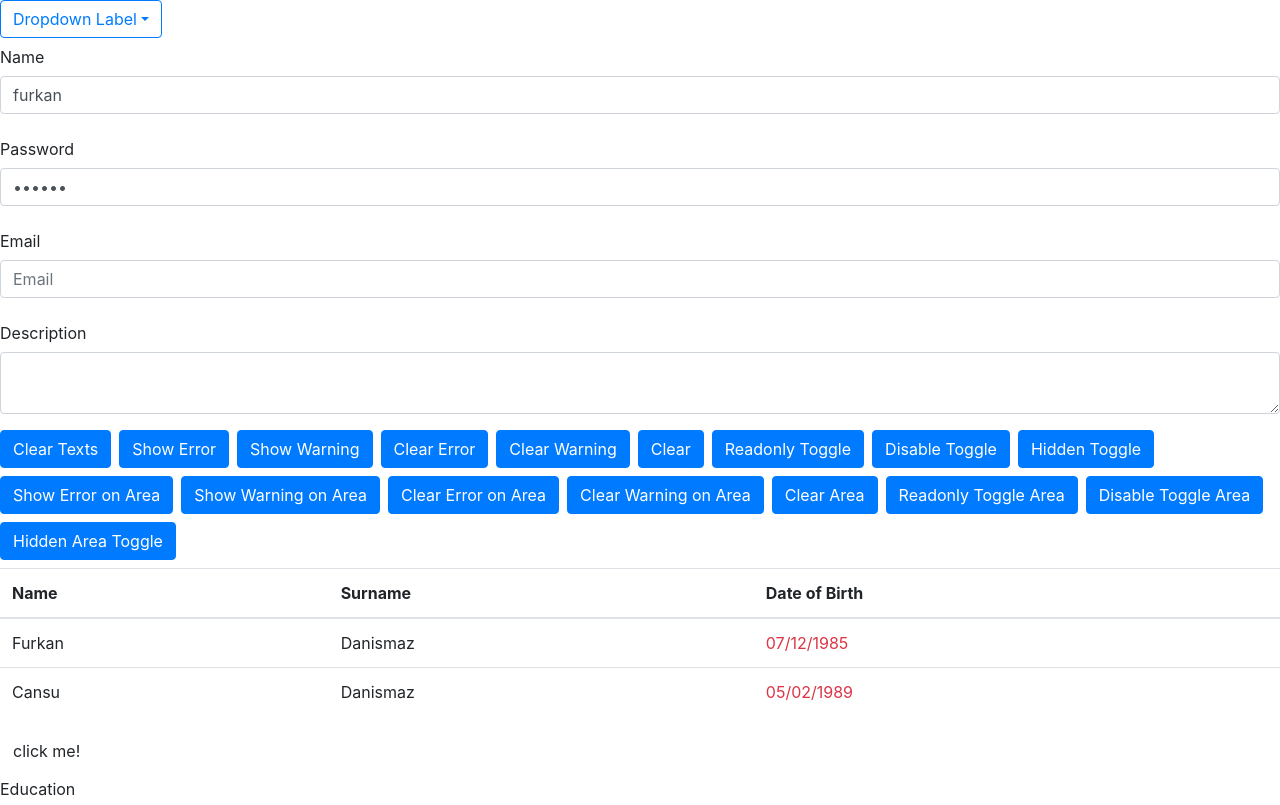
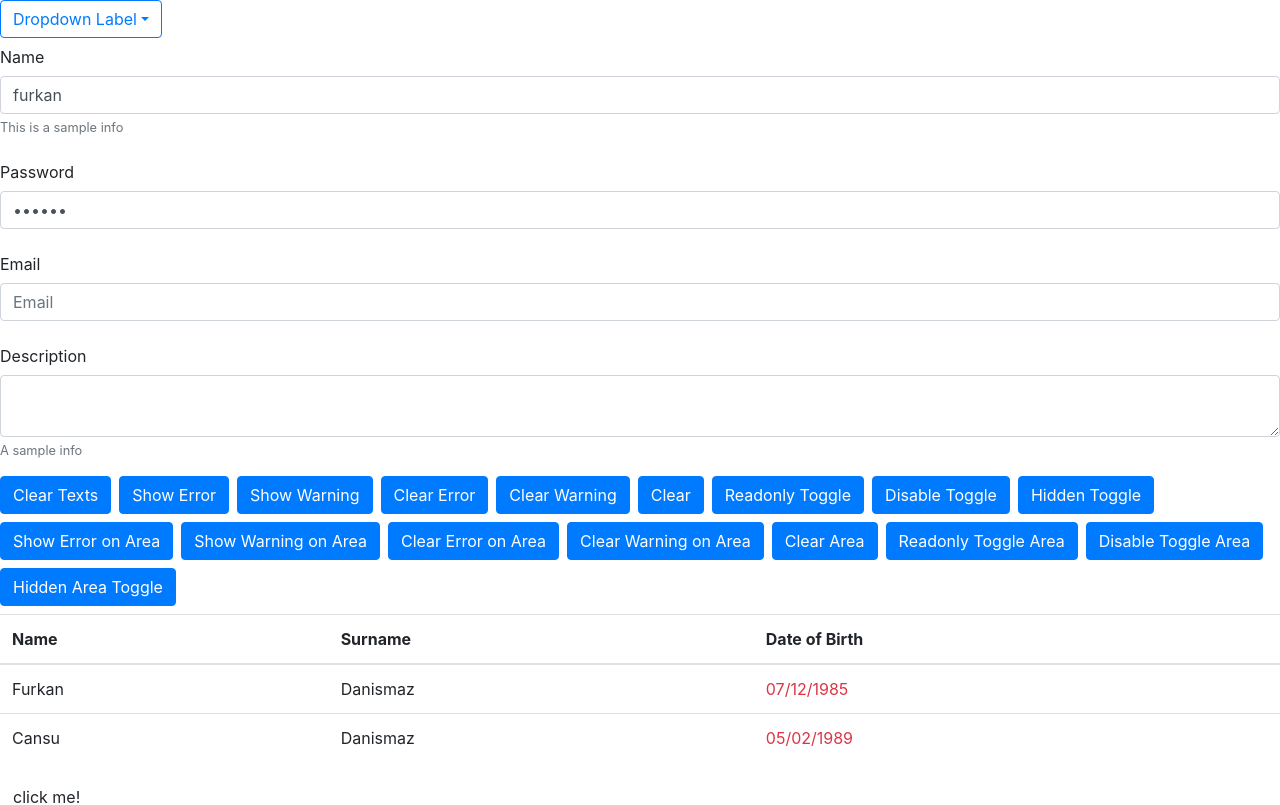
Before and after one commit to fdanismaz/solidground-angular-infra, an Angular app: page / in a window 1280 px wide. Shown: the top 805 px of the page. Built offline with nearby package versions, Linux system fonts and the light colour scheme.

Commit message:
TextArea and TextBox imporved with info text and form-control-danger

```diff
--- a/package.json
+++ b/package.json
@@ -1,6 +1,6 @@
 {
   "name": "f-infra",
-  "version": "0.2.6",
+  "version": "0.2.7",
   "author": "fdanismaz",
   "scripts": {
     "ng": "ng",
--- a/src/app/app.component.html
+++ b/src/app/app.component.html
@@ -2,13 +2,14 @@
             [items]="dropdownItems" (onDropdownItemSelected)="onDropdownItemSelected($event)"></f-dropdown>
 
 <f-textbox #txtName [id]="'name'" [label]="'Name'" [name]="'name'" [text]="'furkan'" [type]="TextBoxType.Text"
-           (onTextChanged)="onTextChanged($event)"></f-textbox>
+           (onTextChanged)="onTextChanged($event)" [info]="'This is a sample info'" ></f-textbox>
 <f-textbox [id]="'pass'" [label]="'Password'" [name]="'pass'" [text]="'123456'" [type]="TextBoxType.Password"
            (onTextChanged)="onTextChanged($event)"></f-textbox>
 <f-textbox [id]="'email'" [label]="'Email'" [name]="'email'" [placeholder]="'Email'" [text]="''" [type]="TextBoxType.Email"
            (onTextChanged)="onTextChanged($event)"></f-textbox>
 
-<f-textarea #txtDescr [id]="'desc'" [label]="'Description'" (onTextChanged)="onTextAreaTextChanged($event)" ></f-textarea>
+<f-textarea #txtDescr [id]="'desc'" [label]="'Description'" (onTextChanged)="onTextAreaTextChanged($event)"
+            [info]="'A sample info'"></f-textarea>
 
 <button class="btn btn-primary mb-2 mr-2" (click)="onClearTextsClicked()">Clear Texts</button>
 <button class="btn btn-primary mb-2 mr-2" (click)="onShowErrorClicked()">Show Error</button>
--- a/src/app/modules/fcore/textarea/textarea.component.html
+++ b/src/app/modules/fcore/textarea/textarea.component.html
@@ -1,9 +1,10 @@
-<div class="form-group {{errorCssClass}}" [hidden]="hidden">
+<div class="form-group {{cssClass}}" [hidden]="hidden">
   <label class="col-form-label" id="{{name}}" for="{{name}}">{{label}}</label>
   <textarea id="{{id}}" name="{{name}}" rows="{{rows}}" [readonly]="readonly" [disabled]="disabled"
-         placeholder="{{placeholder}}" class="form-control"
+         placeholder="{{placeholder}}" class="form-control {{inputCssClass}}"
          (change)="textChanged($event)" value="{{text}}">
   </textarea>
   <small *ngIf="hasError" class="form-text text-danger">{{errorMessage}}</small>
   <small *ngIf="hasWarning" class="form-text text-warning">{{warningMessage}}</small>
+  <small *ngIf="hasInfo" class="form-text text-muted">{{info}}</small>
 </div>
--- a/src/app/modules/fcore/textarea/textarea.component.ts
+++ b/src/app/modules/fcore/textarea/textarea.component.ts
@@ -23,6 +23,7 @@
   rows: number = 2; // default value
 
   private _text: string;
+  private _info: string;
   private _hasError: boolean = false;
   private _hasWarning: boolean = false;
   private _errorMessage: string;
@@ -44,15 +45,34 @@
     this.onTextChanged.emit(event.target.value);
   }
 
-  get errorCssClass(): string {
+  get cssClass(): string {
     if (this._hasError) {
       return 'has-danger';
+    } else if (this._hasWarning) {
+      return 'has-warning';
+    }
+    return '';
+  }
+
+  get inputCssClass(): string {
+    if (this._hasError) {
+      return 'form-control-danger';
+    } else if (this._hasWarning) {
+      return 'form-control-warning';
     }
     return '';
   }
 
   get text(): string {
     return this._text;
+  }
+
+  get info(): string {
+    return this._info;
+  }
+
+  get hasInfo() : boolean {
+    return this._info != null && this._info !== '';
   }
 
   get errorMessage(): string {
@@ -100,6 +120,11 @@
     this._text = value;
   }
 
+  @Input()
+  set info(value: string) {
+    this._info = value;
+  }
+
   clear() {
     this._text = '';
     this.clearError();
--- a/src/app/modules/fcore/textbox/textbox.component.html
+++ b/src/app/modules/fcore/textbox/textbox.component.html
@@ -1,8 +1,9 @@
-<div class="form-group {{errorCssClass}}" [hidden]="hidden">
+<div class="form-group {{cssClass}}" [hidden]="hidden">
   <label class="col-form-label" id="{{name}}" for="{{name}}">{{label}}</label>
   <input id="{{id}}" name="{{name}}" [readonly]="readonly" [disabled]="disabled"
-         placeholder="{{placeholder}}" type="{{textBoxType}}" class="form-control"
+         placeholder="{{placeholder}}" type="{{textBoxType}}" class="form-control {{inputCssClass}}"
          (change)="textChanged($event)" value="{{text}}">
   <small *ngIf="hasError" class="form-text text-danger">{{errorMessage}}</small>
   <small *ngIf="hasWarning" class="form-text text-warning">{{warningMessage}}</small>
+  <small *ngIf="hasInfo" class="form-text text-muted">{{info}}</small>
 </div>
--- a/src/app/modules/fcore/textbox/textbox.component.ts
+++ b/src/app/modules/fcore/textbox/textbox.component.ts
@@ -24,6 +24,7 @@
   type: TextBoxType;
 
   private _text: string;
+  private _info: string;
   private _hasError: boolean = false;
   private _hasWarning: boolean = false;
   private _errorMessage: string;
@@ -54,15 +55,34 @@
     return "_text";
   }
 
-  get errorCssClass(): string {
+  get cssClass(): string {
     if (this._hasError) {
       return 'has-danger';
+    } else if (this._hasWarning) {
+      return 'has-warning';
+    }
+    return '';
+  }
+
+  get inputCssClass(): string {
+    if (this._hasError) {
+      return 'form-control-danger';
+    } else if (this._hasWarning) {
+      return 'form-control-warning';
     }
     return '';
   }
 
   get text(): string {
     return this._text;
+  }
+
+  get info(): string {
+    return this._info;
+  }
+
+  get hasInfo() : boolean {
+    return this._info != null && this._info !== '';
   }
 
   get errorMessage(): string {
@@ -110,6 +130,11 @@
     this._text = value;
   }
 
+  @Input()
+  set info(value: string) {
+    this._info = value;
+  }
+
   clear() {
     this._text = '';
     this.clearError();
```
